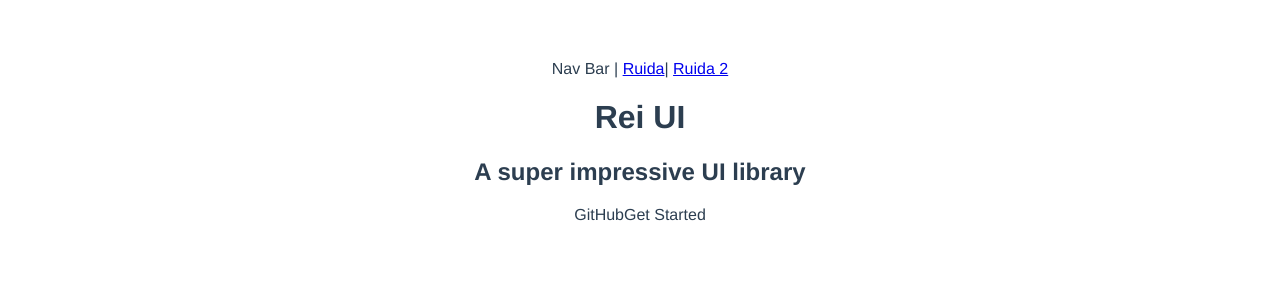
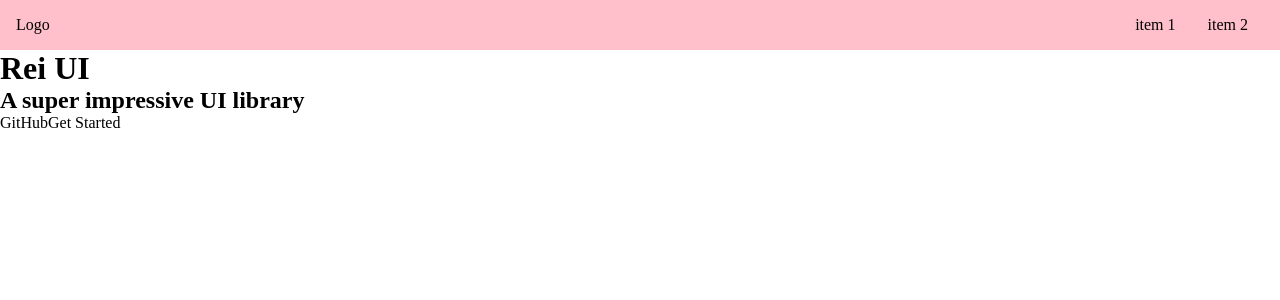
Before and after one commit to ruidashen/R-UI, a Vue app: page /#/ in a window 1280 px wide. Shown: the top 300 px of the page. Built offline with nearby package versions, Linux system fonts and the light colour scheme.

Commit message:
Update topnav styles

```diff
--- a/package.json
+++ b/package.json
@@ -10,6 +10,7 @@
     "vue-router": "^4.0.0-beta.4"
   },
   "devDependencies": {
+    "sass": "^1.26.10",
     "@vue/compiler-sfc": "^3.0.0-rc.1",
     "vite": "^1.0.0-rc.4"
   }
--- a/src/App.vue
+++ b/src/App.vue
@@ -1,8 +1,5 @@
 <template>
   <div>
-    Nav Bar |
-    <router-link to="/">Ruida</router-link>|
-    <router-link to="/doc">Ruida 2</router-link>
     <router-view></router-view>
   </div>
 </template>
--- a/src/index.css
+++ /dev/null
@@ -1,8 +0,0 @@
-#app {
-  font-family: Avenir, Helvetica, Arial, sans-serif;
-  -webkit-font-smoothing: antialiased;
-  -moz-osx-font-smoothing: grayscale;
-  text-align: center;
-  color: #2c3e50;
-  margin-top: 60px;
-}
--- /dev/null
+++ b/src/index.scss
@@ -0,0 +1,18 @@
+* {
+  margin:0;
+  padding: 0;
+  box-sizing: border-box;
+}
+
+ul,
+ol {
+  list-style: none;
+}
+
+a {
+  text-decoration: none;
+  color: inherit;
+   &:hover {
+     border-bottom: 1px solid black;
+   }
+}
--- a/src/main.ts
+++ b/src/main.ts
@@ -1,6 +1,6 @@
 import { createApp } from 'vue'
 import App from './App.vue'
-import './index.css'
+import './index.scss'
 import { createWebHashHistory, createRouter } from 'vue-router'
 import Home from './views/Home.vue'
 import Doc from './views/Doc.vue'
--- a/src/views/Home.vue
+++ b/src/views/Home.vue
@@ -1,8 +1,11 @@
 <template>
   <div>
     <div class="topnav">
-      <div class="logo"></div>
-      <div class="menu"></div>
+      <div class="logo">Logo</div>
+      <ul class="menu">
+        <li>item 1</li>
+        <li>item 2</li>
+      </ul>
     </div>
     <div class="banner">
       <h1>Rei UI</h1>
@@ -14,5 +17,26 @@
     </div>
   </div>
 </template>
+
 <style lang="scss" scoped>
+.topnav {
+  background: pink;
+  display: flex;
+  padding: 16px;
+
+  > .logo {
+    max-width: 6em;
+    margin-right: auto;
+  }
+
+  > .menu {
+    display: flex;
+    white-space: nowrap;
+    flex-wrap: nowrap;
+
+    > li {
+      margin: 0 1em;
+    }
+  }
+}
 </style>
```
Also changed, not shown: 1 other file (tests, documents, lock files or other folders).
